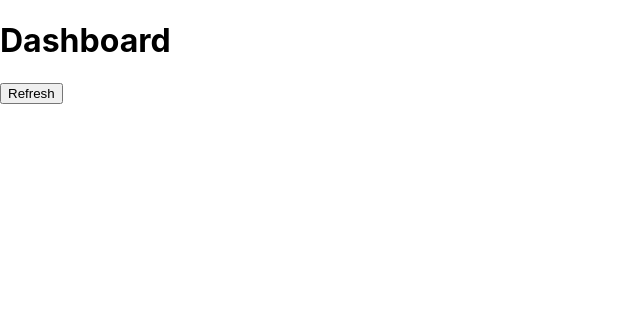
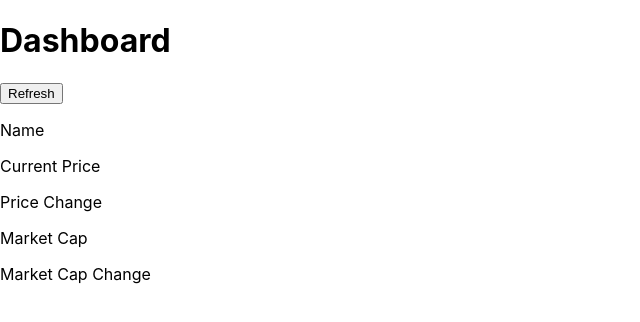
Before and after one commit to TotosL125/crypto-dashboard, a React (Create React App) app: page / in a window 1280 px wide. Shown: the top 322 px of the page, without its empty margins (0-640 px from the left). Built offline with nearby package versions, Linux system fonts and the light colour scheme.

Commit message:
Add header to dashboard list with column titles

```diff
--- a/src/features/DashboardList.tsx
+++ b/src/features/DashboardList.tsx
@@ -2,6 +2,7 @@
 import React, { FC } from "react";
 
 // feature imports
+import DashboardListHeader from "./DashboardListHeader";
 import DashboardListItem from "./DashboardListItem";
 
 // other imports
@@ -10,6 +11,7 @@ import dataObj from "../assets/dataType";
 const DashboardList: FC<{ currencies: dataObj[] }> = (props) => {
   return (
     <div>
+      <DashboardListHeader />
       <ul>
         {props.currencies.map((currency) => (
           <DashboardListItem
--- /dev/null
+++ b/src/features/DashboardListHeader.tsx
@@ -0,0 +1,19 @@
+// library imports
+import React, { FC } from "react";
+
+// component imports
+import Text from "../components/Text";
+
+const DashboardListHeader: FC = () => {
+  return (
+    <header>
+      <Text text="Name" />
+      <Text text="Current Price" />
+      <Text text="Price Change" />
+      <Text text="Market Cap" />
+      <Text text="Market Cap Change" />
+    </header>
+  );
+};
+
+export default DashboardListHeader;
```
